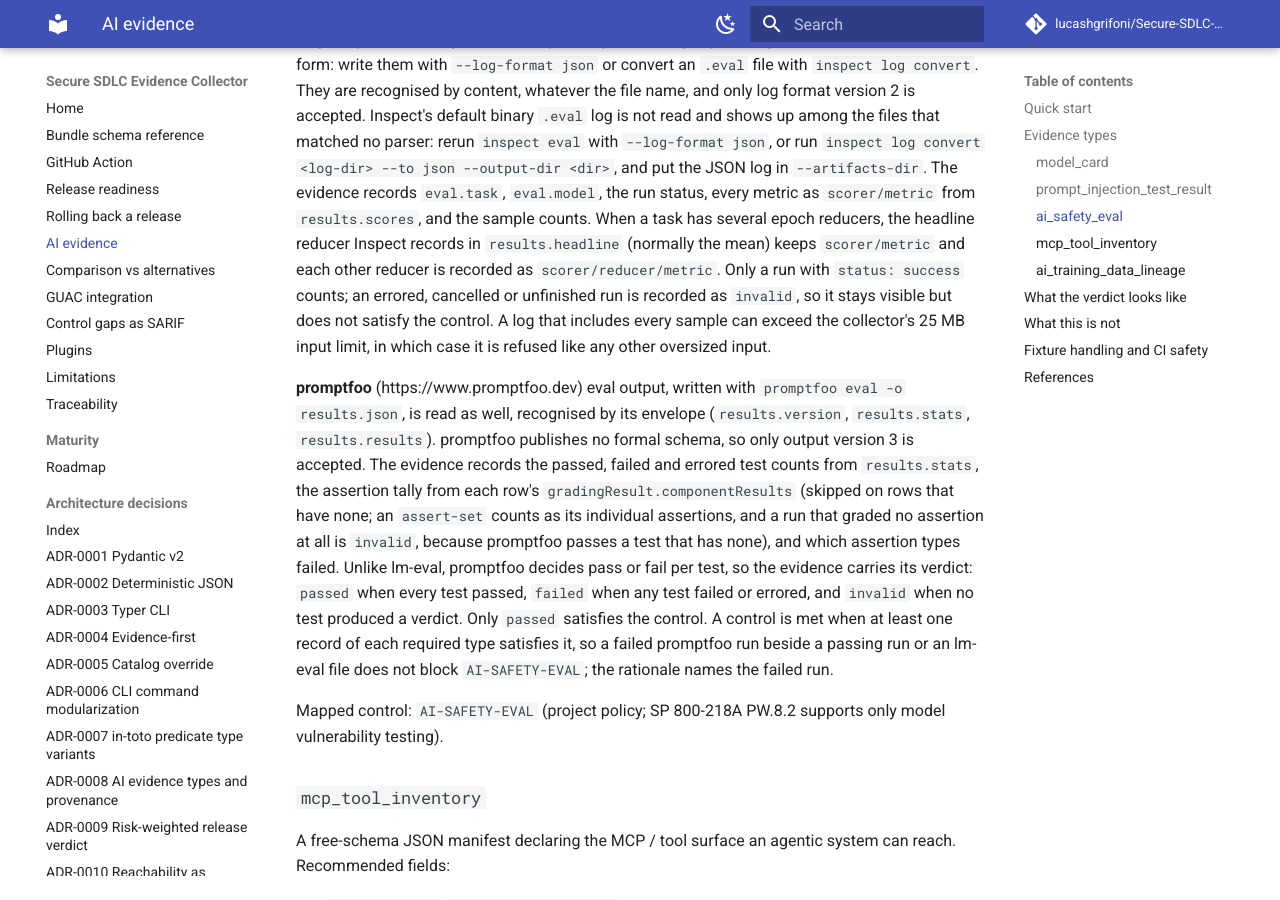
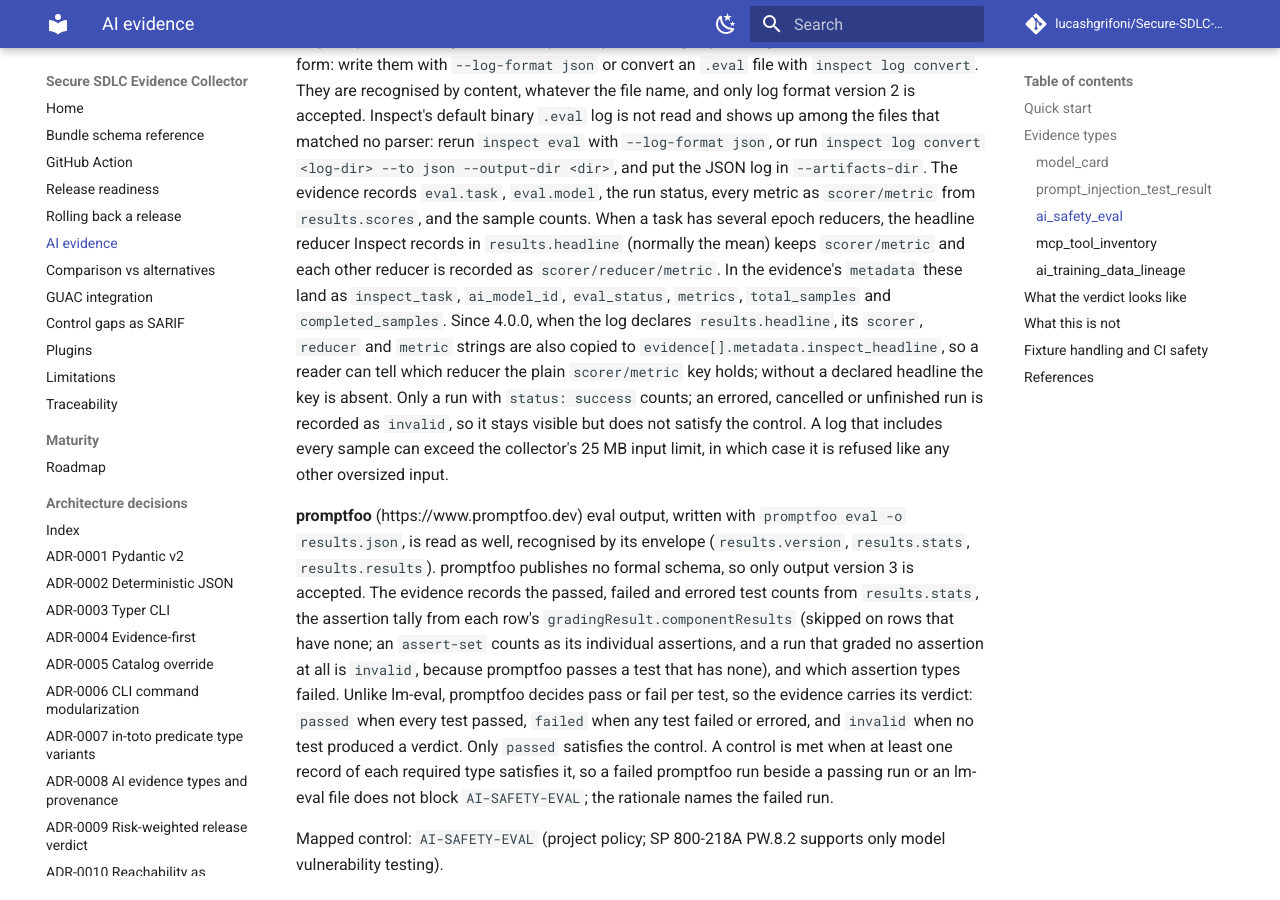
Before and after one commit to lucashgrifoni/Secure-SDLC-Evidence-Collector, an MkDocs documentation site: the page built from docs/ai-evidence.md, in a window 1280 px wide and 900 px high, scrolled down 2429 px. Built offline with MkDocs 1.6.1 and Material for MkDocs 9.7.7, drawn with Linux system fonts in a browser that asks for light colours; comment, search, counter and statistics services are not loaded.

Commit message:
docs(ai): document the Inspect metadata keys and inspect_headline

```diff
--- a/docs/ai-evidence.md
+++ b/docs/ai-evidence.md
@@ -123,7 +123,13 @@
 `results.scores`, and the sample counts. When a task has several epoch
 reducers, the headline reducer Inspect records in `results.headline` (normally the mean)
 keeps `scorer/metric` and each other reducer is recorded as
-`scorer/reducer/metric`. Only a run with
+`scorer/reducer/metric`. In the evidence's `metadata` these land as
+`inspect_task`, `ai_model_id`, `eval_status`, `metrics`, `total_samples` and
+`completed_samples`. Since 4.0.0, when the log declares `results.headline`,
+its `scorer`, `reducer` and `metric` strings are also copied to
+`evidence[].metadata.inspect_headline`, so a reader can tell which reducer the plain
+`scorer/metric` key holds; without a declared headline the key is absent.
+Only a run with
 `status: success` counts; an errored, cancelled or unfinished run is
 recorded as `invalid`, so it stays visible but does not satisfy the
 control. A log that includes every sample can exceed the collector's
```
